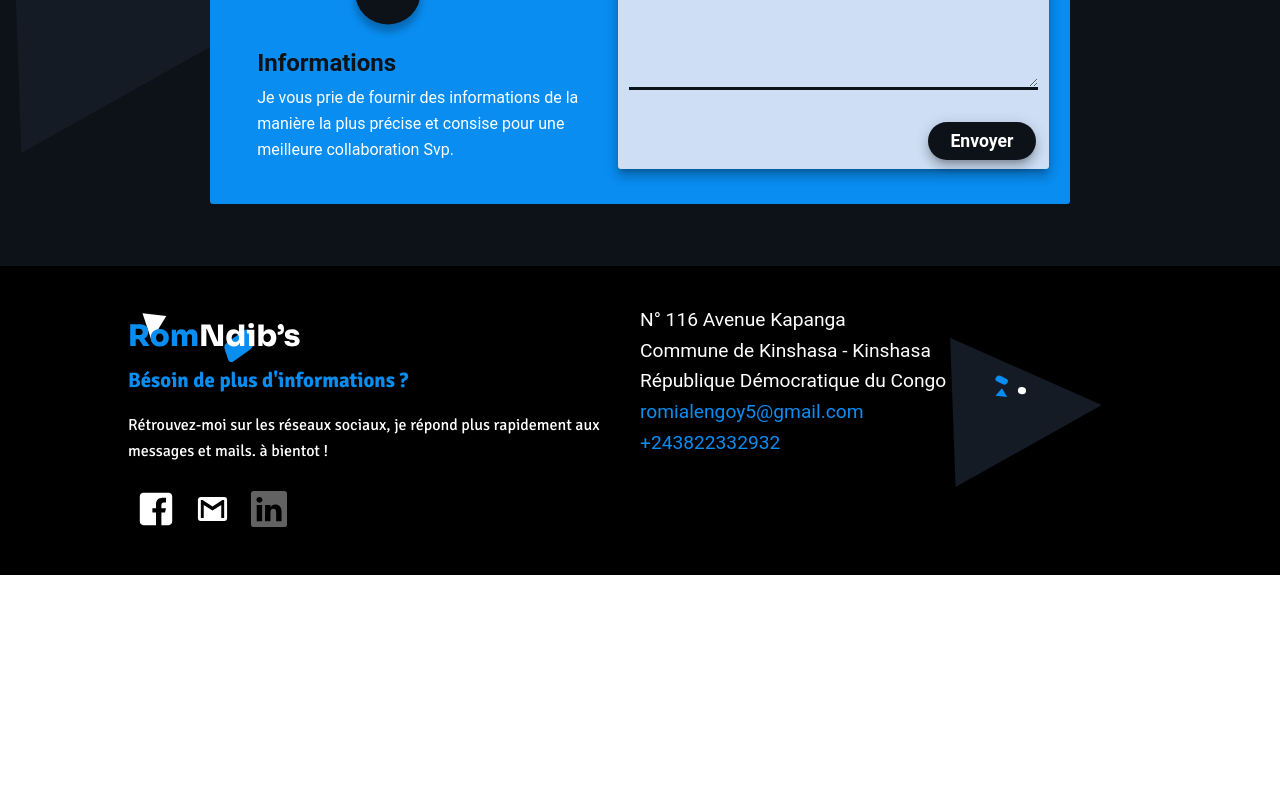
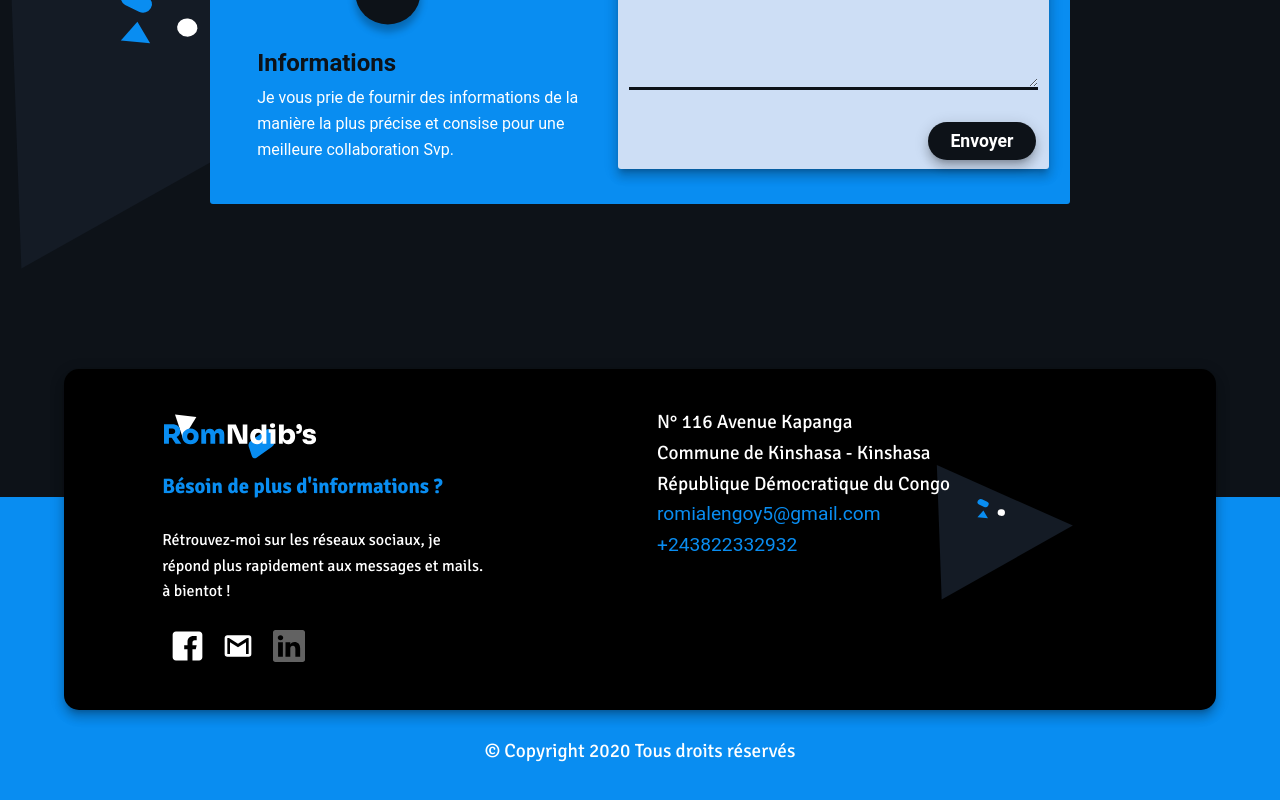
Before and after one commit to Romiale/portfolio_romiale, a React (Create React App) app: page / in a window 1280 px wide. Shown: the part 3218-4018 px from the top of the page. Before the commit the page ends 3793 px from the top, so only its background shows below. Built offline with nearby package versions, Linux system fonts and the light colour scheme.

Commit message:
feature/modify footer section structure and add style

```diff
--- a/src/components/AboutSection.jsx
+++ b/src/components/AboutSection.jsx
@@ -18,7 +18,7 @@ function AboutSection() {
                     <p>je suis développeur fullstack pationné du numérique avec beaucoup d'expérience dans le monde du développement web et web mobile, avec plusieurs réalisations validées par des clients satisfaits.</p>
                     <p> Spécialisé dans le domaine du développement web et web mobile allant du front-end jusqu'au back-and, le UI et UX design.</p>
                     <a href="mailto:romialengoy5@gmail.com">Me contacter</a>
-                    <a className="link_white" href={cv} download>Télécharger mon CV</a>
+                    <a className="link_white" href={cv} >Télécharger mon CV</a>
                 </div>
             </div>
         </section>
--- a/src/components/Footer.jsx
+++ b/src/components/Footer.jsx
@@ -9,6 +9,7 @@ import '../style/footer.scss';
 function Footer() {
     return (
         <footer>
+            <div className="footer_group_info">
                 <div className="footer_information">
                     <img src={logo} alt="logo portfolio romiale" />
                     <p className="title"> Bésoin de plus d'informations ?</p>
@@ -28,6 +29,8 @@ function Footer() {
                         <a href="tel:+243822332932">+243822332932</a>
                     </address>
                 </div>
+            </div>
+            <p>&#169;  Copyright  2020 Tous droits réservés</p>
         </footer>
     )
 }
--- a/src/style/contact.scss
+++ b/src/style/contact.scss
@@ -3,7 +3,7 @@
 
 .contact {
     width: 100%;
-    padding: 2%;
+    padding: 2% 2% 20% 2%;
     height: auto;
     background-color: $dark_color;
     background-image: url('../images/Polygon\ 1.svg');
@@ -14,15 +14,18 @@
         0 3px 14px 2px rgb(0 0 0 / 12%),
         0 5px 5px -3px rgb(0 0 0 / 20%);
 
+    @media (max-width:770px) {
+        width: 100%;
+        padding-bottom: 20%;
+    }
+
+
+
     h2 {
         @include section-title;
         text-align: center;
     }
 
-    @media (max-width:770px) {
-        width: 100%;
-        padding: 4% 0;
-    }
 
     hr {
         margin: 2% auto;
@@ -103,7 +106,6 @@
                 width: 95%;
                 margin: 0 auto;
                 background-color: rgb(205, 222, 245);
-                ;
 
                 &:focus {
                     outline: unset;
--- a/src/style/footer.scss
+++ b/src/style/footer.scss
@@ -2,14 +2,30 @@
 @import '../style/colors.scss';
 
 footer {
+    background-color: $bleu_color;
+    height: auto;
+    display: flex;
+    flex-direction: column;
+    align-items: center;
+    justify-content: center;
+    padding-bottom: 5%;
+
+    .footer_group_info {
+        padding: 3% 5%;
+        z-index: 8;
+        margin-top: -10%;
+        width: 90%;
+        border-radius: 15px;
         background-color: black;
-    padding: 3% 10%;
         @include d-flex-row-evenly;
         flex-wrap: wrap;
+        box-shadow: 0 8px 10px 1px rgb(0 0 0 / 14%),
+            0 3px 14px 2px rgb(0 0 0 / 12%),
+            0 5px 5px -3px rgb(0 0 0 / 20%);
 
         div:nth-child(1) {
             @include d-flex-culumn-center;
-        width: 50%;
+            width: 45%;
 
             @media (max-width:770px) {
                 width: 90%;
@@ -33,6 +49,7 @@ footer {
                     sans-serif;
                 font-size: 1em;
                 color: white;
+                width: 70%;
             }
 
             .reseaux {
@@ -48,7 +65,7 @@ footer {
         }
 
         div:nth-child(2) {
-        width: 50%;
+            width: 45%;
             background-image: url('../images/Polygon\ 1.svg');
             background-position: right;
             background-size: 40%;
@@ -78,3 +95,13 @@ footer {
             }
         }
     }
+
+    p {
+        margin-top: 2%;
+        font-size: 1.2rem;
+        font-family: 'Signika',
+            sans-serif;
+        color: white;
+    }
+
+}
```
Lines whose indentation alone changed are shown as unchanged.
